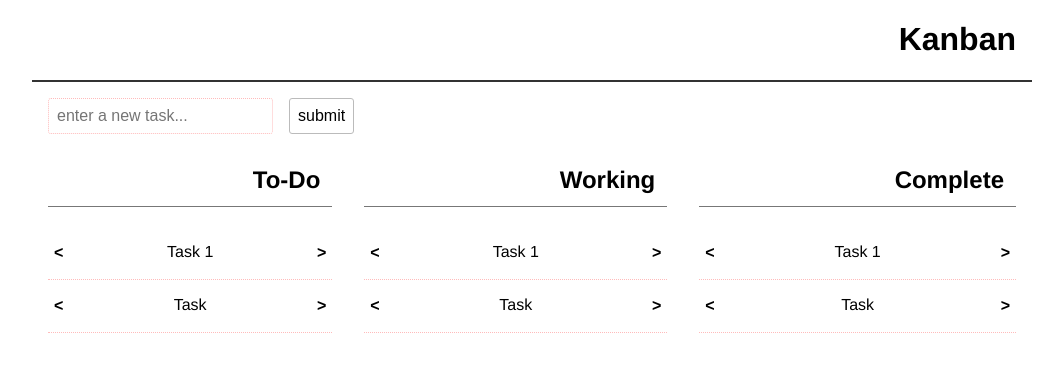
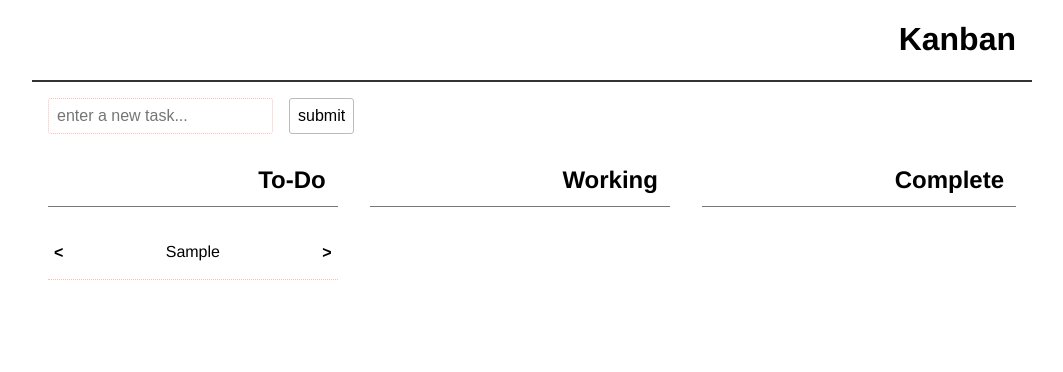
Before and after one commit to haybales/simple-kanban, a React (Create React App) app: page / in a window 1280 px wide. Both pictures are taken after typing "Sample" into the empty fields and a click on the input "submit". Shown: the top 372 px of the page, without its empty margins (108-1171 px from the left). Built offline with nearby package versions, Linux system fonts and the light colour scheme.

Commit message:
Implement adding tasks and the TaskList component

```diff
--- a/src/App.js
+++ b/src/App.js
@@ -1,5 +1,6 @@
 import React, { Component } from 'react';
 import Form from './Form'
+import TaskList from './TaskList'
 
 class App extends Component {
   constructor(props){
@@ -26,29 +27,9 @@ class App extends Component {
         <Form addTask={this.addTask} />
 
         <div className="flex-container">
-          <div className="list-box">
-            <h2>To-Do</h2>
-            <ul>
-              <li><button>&lt;</button>Task 1<button>&gt;</button></li>
-              <li><button>&lt;</button>Task<button>&gt;</button></li>
-            </ul>
-          </div>
-
-          <div className="list-box">
-            <h2>Working</h2>
-            <ul>
-              <li><button>&lt;</button>Task 1<button>&gt;</button></li>
-              <li><button>&lt;</button>Task<button>&gt;</button></li>
-            </ul>
-          </div>
-
-          <div className="list-box">
-            <h2>Complete</h2>
-            <ul>
-              <li><button>&lt;</button>Task 1<button>&gt;</button></li>
-              <li><button>&lt;</button>Task<button>&gt;</button></li>
-            </ul>
-          </div>
+          <TaskList title="To-Do" key="0" list={this.state.todo} />
+          <TaskList title="Working" key="1" list={this.state.working} />
+          <TaskList title="Complete" key="2" list={this.state.complete} />
         </div>
       </div>
     );
--- /dev/null
+++ b/src/Task.js
@@ -0,0 +1,25 @@
+import React, { Component } from 'react';
+import PropTypes from 'prop-types';
+
+class Task extends Component {
+
+  constructor(props){
+    super(props);
+
+  }
+
+
+  render(){
+    return(
+      <li><button>&lt;</button>{this.props.taskName}<button>&gt;</button></li>
+    );
+  }
+
+}
+
+Task.PropTypes = {
+  taskName: PropTypes.string,
+  key: PropTypes.number
+}
+
+export default Task;
--- /dev/null
+++ b/src/TaskList.js
@@ -0,0 +1,36 @@
+import React, { Component } from 'react';
+import PropTypes from 'prop-types';
+import Task from './Task';
+
+class TaskList extends Component {
+
+  constructor(props){
+    super(props);
+
+  }
+
+
+  render(){
+    return(
+      <div className="list-box">
+        <h2>{this.props.title}</h2>
+        <ul>
+          {this.props.list.map(function(item, index){
+            return(
+              <Task taskName={item} key={index} />
+            );
+          })}
+        </ul>
+      </div>
+    );
+  }
+
+}
+
+TaskList.PropTypes = {
+  title: PropTypes.string,
+  list: PropTypes.array,
+  key: PropTypes.number
+}
+
+export default TaskList;
```
